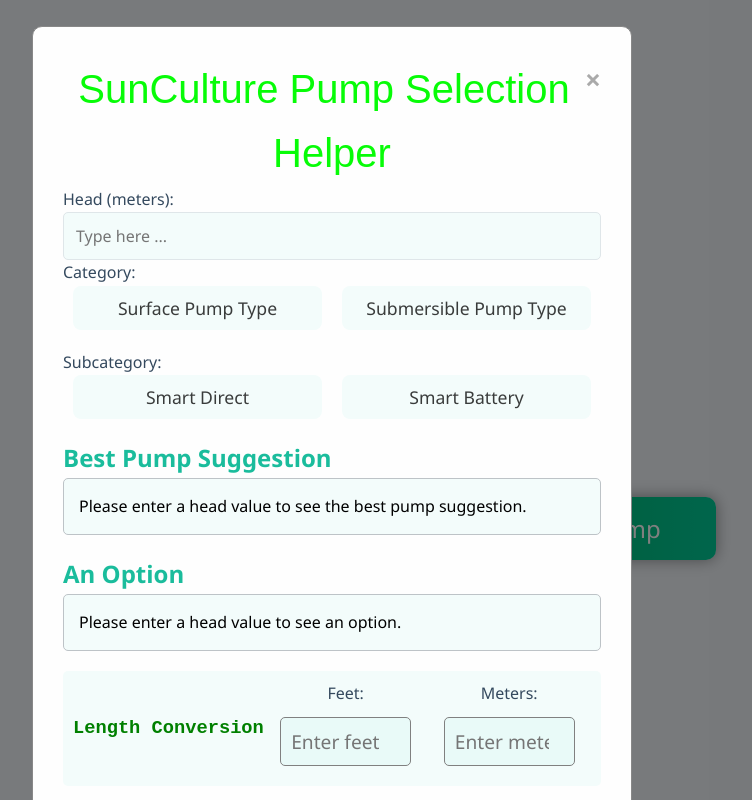
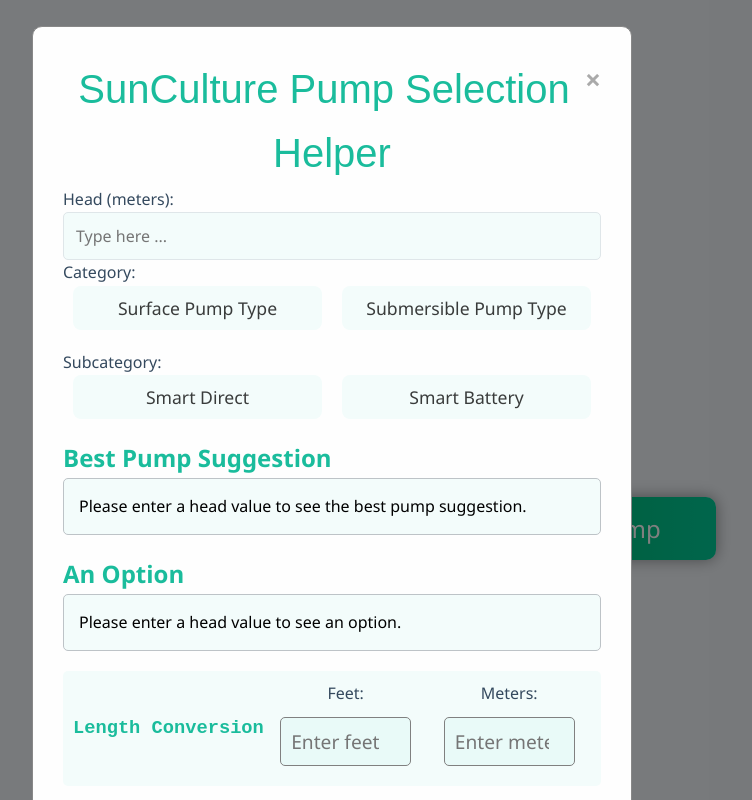
Before and after one commit to M-Jacks/Pump-Selection-Helper, a plain HTML site: page index.html in a window 1280 px wide. Both pictures are taken after a click on the button "Select Pump". Shown: the whole page, without its empty margins (308-1060 px from the left). Drawn offline with Linux system fonts and the light colour scheme.

Commit message:
Added  css

```diff
--- a/styles.css
+++ b/styles.css
@@ -28,7 +28,7 @@ body {
 
 p {
     text-align: center;
-    color: rgb(7, 252, 7);
+    color: #1abc9c;
     font-size: 2.5em;
     margin-bottom: 2px;
     font-family: Arial, Helvetica, sans-serif;
@@ -331,7 +331,7 @@ select {
     border: 1px solid grey;
 }
 h3 {
-    color: green;
+    color: #1abc9c;
     font-family: 'Courier New', Courier, monospace;
 }
 .conversion-section label {
```
